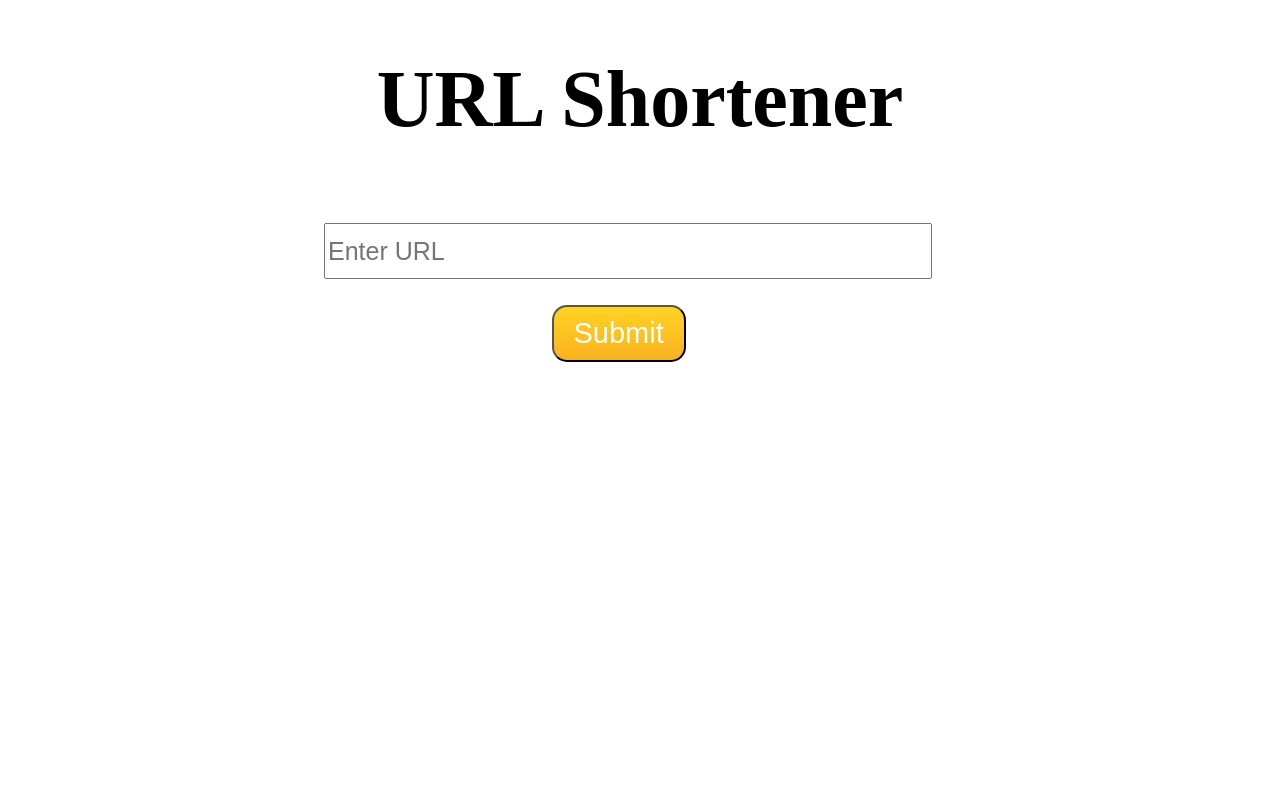
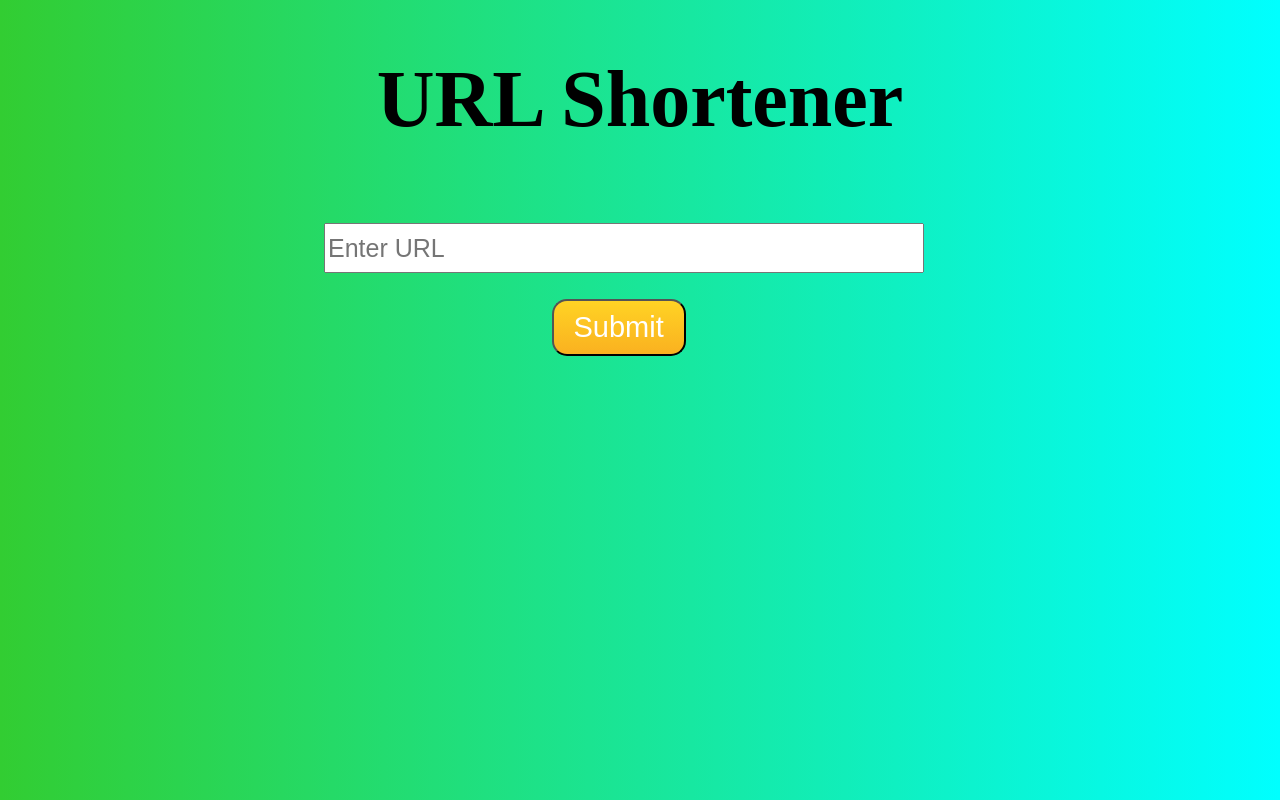
Before and after one commit to rishz/URL-Shortener, a website: page static/index.html in a window 1280 px wide. Drawn offline with Linux system fonts and the light colour scheme.

Commit message:
new UI Changes

```diff
--- a/static/index.html
+++ b/static/index.html
@@ -11,7 +11,7 @@
 <body>
 
 <div class="center">
-    <h1 align="center"> URL Shortener</h1>
+    <h1 style="text-align:center;"> URL Shortener</h1>
 </div>
     <input id="url" type="text" placeholder="Enter URL" name="url">
     <br>
--- a/static/script.js
+++ b/static/script.js
@@ -7,7 +7,7 @@ $(function () {
         $.post('/api/v1/shorten', {
             url:url
         },function (data) {
-            $('#shortcode').html("Short URL: " + '<a href="/' + data + '">'+window.location.href+data + '</a>');
+            $('#shortcode').html("Trimmed URL: " + '<a href="/' + data + '">'+window.location.href+data + '</a>');
         })
     })
 })
--- a/static/style.css
+++ b/static/style.css
@@ -1,8 +1,10 @@
 *{
-    align: center;
+    box-sizing: border-box;
+}
+body{
+    background: linear-gradient(90deg,limegreen,cyan);
 }
 #url{
-    align: center;
     size: 100px;
     height: 50px;
     width: 600px;
@@ -46,7 +48,8 @@
     font-style: inherit;
     margin-top: 3%;
     margin-left: 25%;
-
+    background: linear-gradient(90deg,rgb(105, 238, 105),rgb(91, 245, 245));
+    width:fit-content;
 }
 .center{
     font-family: "American Typewriter";
```
